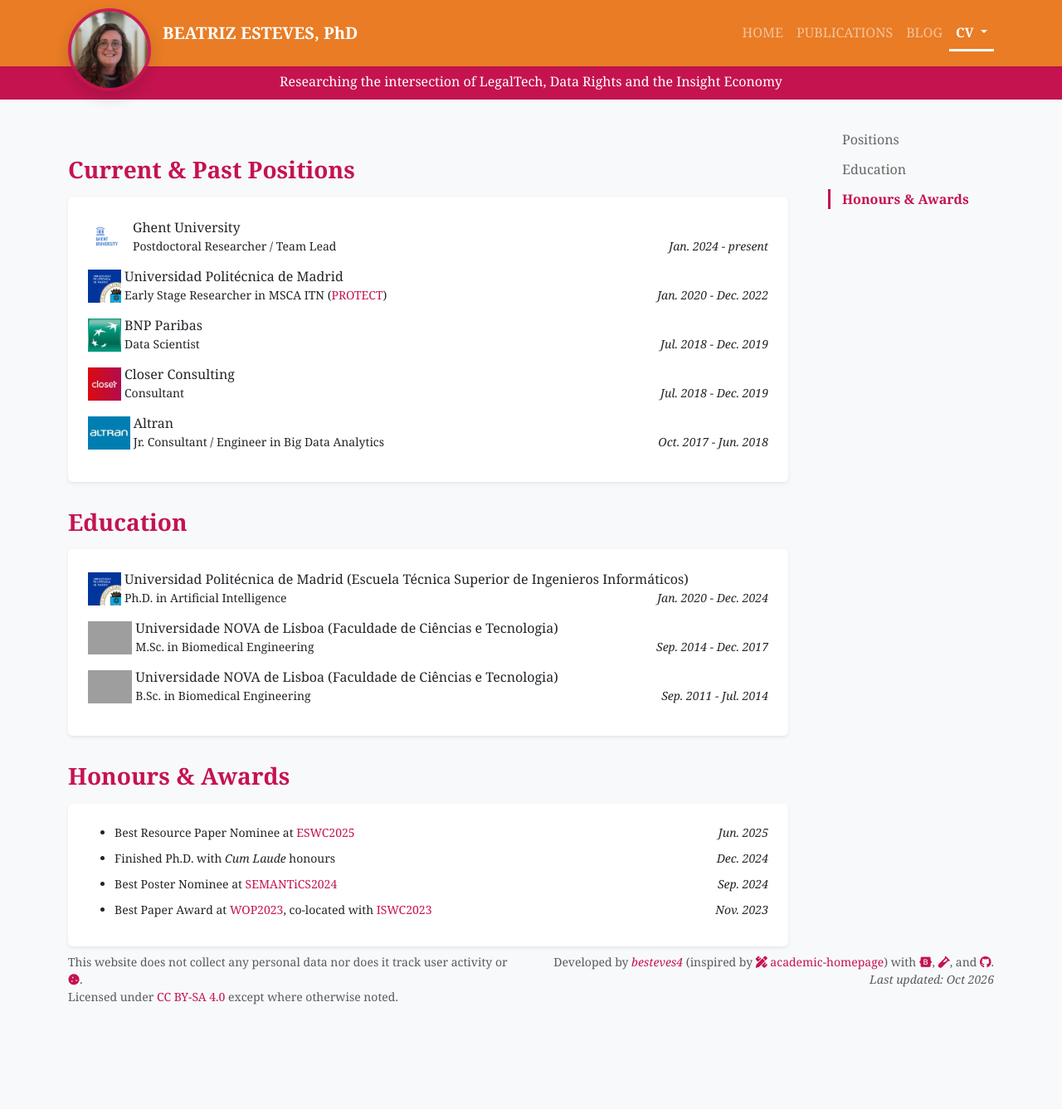
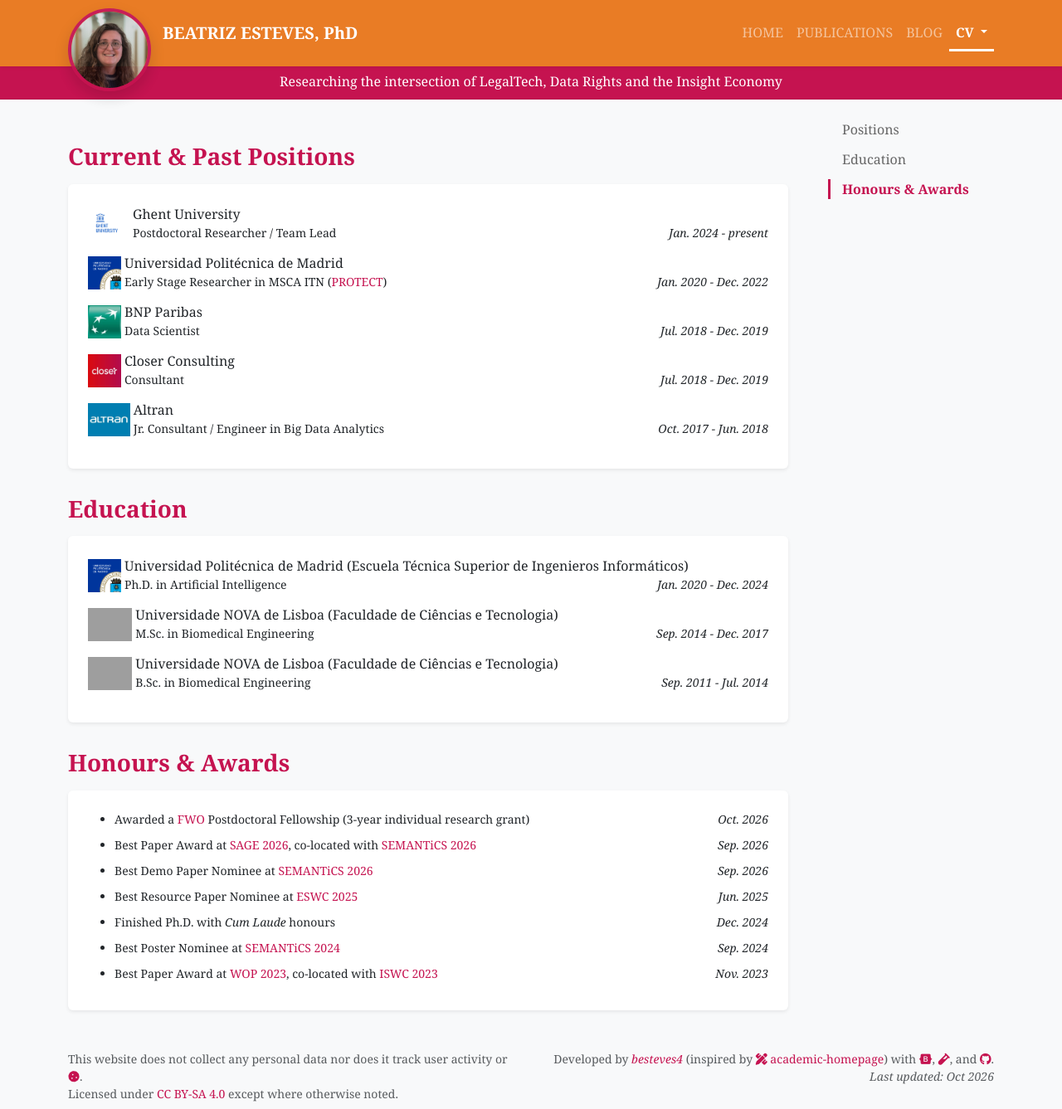
Before and after one commit to besteves4/besteves4.github.io, a Jekyll site: the page built from experience.html, in a window 1280 px wide and 1337 px high. Shown: the whole window at 83% size. Built offline with Jekyll 4.4.1, drawn with Linux system fonts in a browser that asks for light colours; nearby versions of some CDN libraries; a style sheet for code colours, icons or effects is not loaded; grey boxes are pictures that could not be loaded.

Commit message:
add fwo and semantics awards

```diff
--- a/_data/experience.yml
+++ b/_data/experience.yml
@@ -35,11 +35,17 @@ education:
   date: Sep. 2011 - Jul. 2014
 
 awards:
-- name: Best Resource Paper Nominee at <a href="https://2025.eswc-conferences.org/" target="_blank">ESWC2025</a>
+- name: Awarded a <a href="https://www.fwo.be/en/" target="_blank">FWO</a> Postdoctoral Fellowship (3-year individual research grant)
+  date: Oct. 2026
+- name: Best Paper Award at <a href="https://sage2026workshop.github.io/sage2026/" target="_blank">SAGE 2026</a>, co-located with <a href="https://2026-eu.semantics.cc" target="_blank">SEMANTiCS 2026</a>
+  date: Sep. 2026
+- name: Best Demo Paper Nominee at <a href="https://2026-eu.semantics.cc" target="_blank">SEMANTiCS 2026</a>
+  date: Sep. 2026
+- name: Best Resource Paper Nominee at <a href="https://2025.eswc-conferences.org/" target="_blank">ESWC 2025</a>
   date: Jun. 2025
 - name: Finished Ph.D. with <i>Cum Laude</i> honours
   date: Dec. 2024
-- name: Best Poster Nominee at <a href="https://2024-eu.semantics.cc" target="_blank">SEMANTiCS2024</a>
+- name: Best Poster Nominee at <a href="https://2024-eu.semantics.cc" target="_blank">SEMANTiCS 2024</a>
   date: Sep. 2024
-- name: Best Paper Award at <a href="https://odpa.github.io/workshop-on-ontology-design-and-patterns/2023/" target="_blank">WOP2023</a>, co-located with <a href="https://iswc2023.semanticweb.org" target="_blank">ISWC2023</a>
+- name: Best Paper Award at <a href="https://odpa.github.io/workshop-on-ontology-design-and-patterns/2023/" target="_blank">WOP 2023</a>, co-located with <a href="https://iswc2023.semanticweb.org" target="_blank">ISWC 2023</a>
   date: Nov. 2023
--- a/experience.html
+++ b/experience.html
@@ -7,7 +7,7 @@ body_attr: >-
   data-bs-spy="scroll" data-bs-target="#resume-nav" tabindex="0"
 ---
 
-<div class="resume-layout mt-3">
+<div class="resume-layout mb-5">
     <main class="resume-main">
 
         {% if site.data.experience.experience %}
```
Also changed, not shown: TODOS.md (+0 -2 lines).
